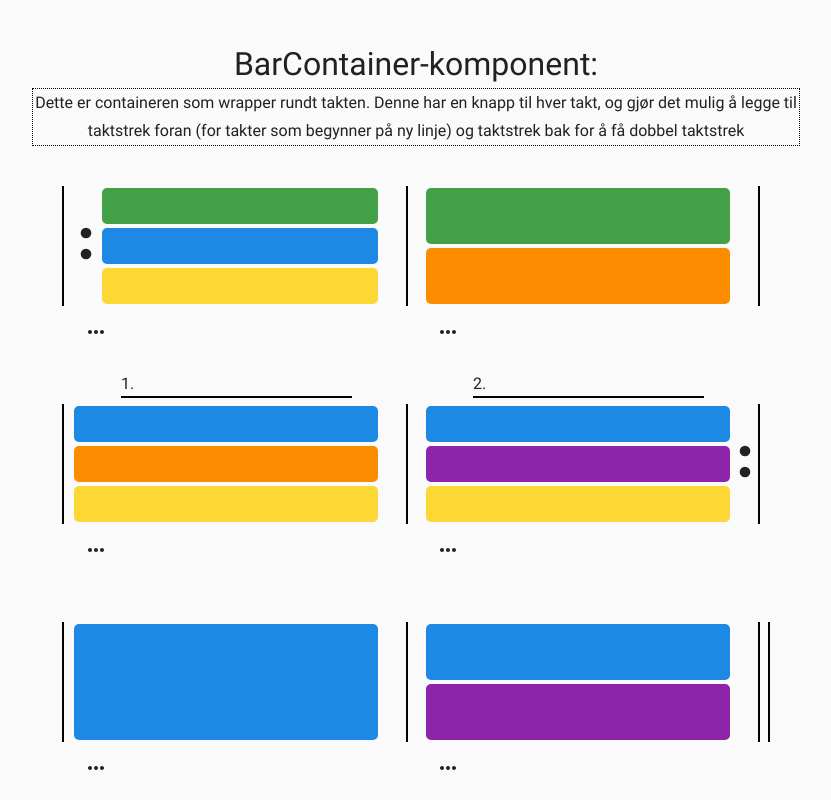
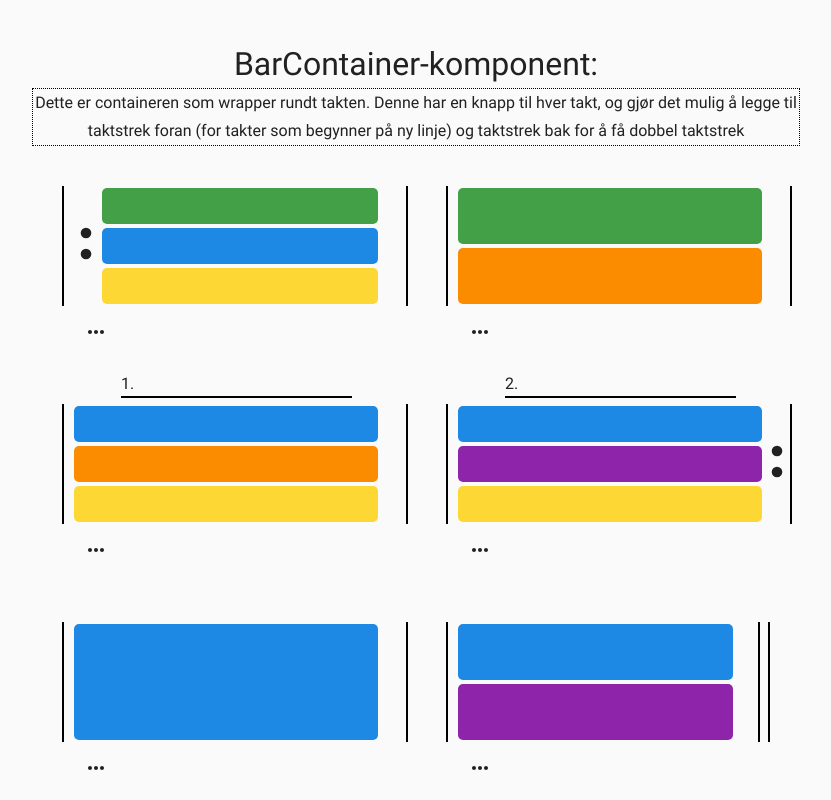
Before and after one commit to lasseklovstad/dissimilis-hackathon, a React (Create React App) app: page /common in a window 1280 px wide. Shown: the part 606-1406 px from the top of the page, without its empty margins (224-1055 px from the left). Built offline with nearby package versions, Linux system fonts and the light colour scheme.

Commit message:
Endret på aria-label

```diff
--- a/src/components/Bar/Bar.component.tsx
+++ b/src/components/Bar/Bar.component.tsx
@@ -27,28 +27,28 @@ export const Bar: React.FC<BarProps> = props => {
     }
 
     return (
-        <Box className={classes.root} mx="auto" role="main" aria-label="BarMainDiv">
-            <Grid container role="grid" aria-label="BarMainGrid">
-                <Grid item xs={12} role="gridcell" aria-label="BarFirstRowCell">
-                    <Grid container className={classes.firstRow} role="grid" aria-label="BarFirstRowContainer">
-                        <Grid item xs={1} role="gridcell" aria-label="BarFirstRowEmptyCell"></Grid>
-                        <Grid item xs={9} role="gridcell" aria-label="BarFirstRowHouseContainer">
+        <Box className={classes.root} mx="auto" role="main">
+            <Grid container role="grid">
+                <Grid item xs={12} role="gridcell">
+                    <Grid container className={classes.firstRow} role="grid">
+                        <Grid item xs={1} role="gridcell"></Grid>
+                        <Grid item xs={9} role="gridcell" aria-label="House">
                             <House houseOrder={props.house} />
                         </Grid>
-                        <Grid item xs={1} role="gridcell" aria-label="BarFirstRowEmptyCell2"></Grid>
+                        <Grid item xs={1} role="gridcell" ></Grid>
                     </Grid>
                 </Grid>
-                <Grid item xs={12} className={classes.secondRow} role="gridcell" aria-label="BarSecondRowCell">
-                    <Grid container spacing={0} style={{ height: "100%" }} role="grid" aria-label="BarSecondRowContainer">
-                        <Grid item xs={props.repBefore ? 1 : "auto"} role="gridcell" aria-label="BarSecondRowCell">
+                <Grid item xs={12} className={classes.secondRow} role="gridcell" >
+                    <Grid container spacing={0} style={{ height: "100%" }} role="grid" >
+                        <Grid item xs={props.repBefore ? 1 : "auto"} role="gridcell" aria-label="RepetionSignBefore">
                             <Box mt={"20px"}>
                                 <RepetitionSign size="small" display={props.repBefore} />
                             </Box>
                         </Grid>
-                        <Grid item xs={centerDivSize} role="gridcell" aria-label="BarSecondRowNoteContainer">
+                        <Grid item xs={centerDivSize} role="gridcell" aria-label="Music Block">
                             <Note notes={props.notes} />
                         </Grid>
-                        <Grid item xs={1} style={{ borderRight: "2px solid black" }} role="gridcell" aria-label="BarSecondRowCell1">
+                        <Grid item xs={1} style={{ borderRight: "2px solid black" }} role="gridcell" aria-label="RepetionSignAfter" >
                             <Box mt={"20px"}>
                                 <RepetitionSign size="small" display={props.repAfter} />
                             </Box>
--- a/src/components/BarContainer/BarContainer.component.tsx
+++ b/src/components/BarContainer/BarContainer.component.tsx
@@ -35,23 +35,23 @@ export const BarContainer: React.FC<BarContainerProps> = props => {
     }
 
     return (
-        <Grid container role="grid" aria-label="BarContainerMainContainer">
-            <Grid item xs={12} className={classes.firstRow} role="row" aria-label="BarContainerFirstRow">
-                <Grid container style={{ height: "100%" }} role="grid" aria-label="BarContainerFirstRowMainContainer">
+        <Grid container role="grid">
+            <Grid item xs={12} className={classes.firstRow} role="row">
+                <Grid container style={{ height: "100%" }} role="grid" aria-label="BarLineBefore">
                     <Grid item xs={props.barLineBefore ? 1 : "auto"} className={classes.barlineBox} style={{ borderRight: props.barLineBefore ? "2px solid black" : "0" }} role="gridcell" aria-label="BarContainerFirstRowBarLineBefore">
                     </Grid>
-                    <Grid item xs={centerDivSize} role="gridcell" aria-label="BarContainerFirstRowBarContainer">
+                    <Grid item xs={centerDivSize} role="gridcell" aria-label="Bar">
                         <Bar house={props.house} repBefore={props.repBefore} repAfter={props.repAfter} notes={props.notes} />
                     </Grid>
-                    <Grid item xs={props.barLineAfter ? 1 : "auto"} className={classes.barlineBox} style={{ borderLeft: props.barLineAfter ? "2px solid black" : "0" }} role="gridcell" aria-label="BarContainerFirstRowBarLineAfter"></Grid>
+                    <Grid item xs={props.barLineAfter ? 1 : "auto"} className={classes.barlineBox} style={{ borderLeft: props.barLineAfter ? "2px solid black" : "0" }} role="gridcell" aria-label="BarLineAfter"></Grid>
                 </Grid>
             </Grid>
-            <Grid item xs={12} className={classes.secondRow} role="row" aria-label="BarContainerSecondRow">
-                <Grid container style={{ height: "100%" }} role="grid" aria-label="BarContainerSecondRowMainContainer">
-                    <Grid item xs={props.barLineBefore ? 1 : "auto"} role="gridcell" aria-label="BarContainerSecondRowBarLineBefore"></Grid>
-                    <Grid item xs={10} role="gridcell" aria-label="BarContainerSecondRowMenuButton">
+            <Grid item xs={12} className={classes.secondRow} role="row" >
+                <Grid container style={{ height: "100%" }} role="grid" >
+                    <Grid item xs={props.barLineBefore ? 1 : "auto"} role="gridcell" ></Grid>
+                    <Grid item xs={10} role="gridcell" >
                         <Box display="flex" flexGrow={1}>
-                            <Button aria-controls="simple-menu" aria-haspopup="true" onClick={handleClick} role="button" aria-label="BarContainerSecondRowButton">
+                            <Button aria-controls="simple-menu" aria-haspopup="true" onClick={handleClick} role="button" aria-label="BarSettingsButton">
                                 <MoreHorizIcon style={{ marginLeft: "0px" }} />
                             </Button>
                             <Menu id="menuBar" anchorEl={anchorEl} keepMounted open={Boolean(anchorEl)} onClose={handleClose} role="menu">
--- a/src/views/CommonView/CommonView.tsx
+++ b/src/views/CommonView/CommonView.tsx
@@ -40,23 +40,23 @@ export const CommonView: React.FC<CommonViewProps> = props => {
                 <Grid item xs={12} style={{ border: "1px dotted black" }}>
                     <Typography variant="subtitle1">Dette er containeren som wrapper rundt takten. Denne har en knapp til hver takt, og gjør det mulig å legge til taktstrek foran (for takter som begynner på ny linje) og taktstrek bak for å få dobbel taktstrek  </Typography>
                 </Grid>
-                <Grid item xs={12} sm={6}>
+                <Grid item xs={12} sm={6} >
                     <BarContainer notes={["C", "A", "F"]} barLineBefore={true} barLineAfter={false} repAfter={false} repBefore={true} />
                 </Grid>
                 <Grid item xs={12} sm={6}>
-                    <BarContainer notes={["C", "H"]} barLineBefore={false} barLineAfter={false} repAfter={false} repBefore={false} />
+                    <BarContainer notes={["C", "H"]} barLineBefore={true} barLineAfter={false} repAfter={false} repBefore={false} />
                 </Grid>
                 <Grid item xs={12} sm={6}>
                     <BarContainer notes={["A", "H", "F"]} barLineBefore={true} barLineAfter={false} house={1} repAfter={false} repBefore={false} />
                 </Grid>
                 <Grid item xs={12} sm={6}>
-                    <BarContainer notes={["A", "D", "F"]} barLineBefore={false} barLineAfter={false} house={2} repAfter={true} repBefore={false} />
+                    <BarContainer notes={["A", "D", "F"]} barLineBefore={true} barLineAfter={false} house={2} repAfter={true} repBefore={false} />
                 </Grid>
                 <Grid item xs={12} sm={6}>
                     <BarContainer notes={["A"]} barLineBefore={true} barLineAfter={false} repAfter={false} repBefore={false} />
                 </Grid>
                 <Grid item xs={12} sm={6}>
-                    <BarContainer notes={["A", "D"]} barLineBefore={false} barLineAfter={true} repAfter={false} repBefore={false} />
+                    <BarContainer notes={["A", "D"]} barLineBefore={true} barLineAfter={true} repAfter={false} repBefore={false} />
                 </Grid>
             </Grid>
         </div >
```
